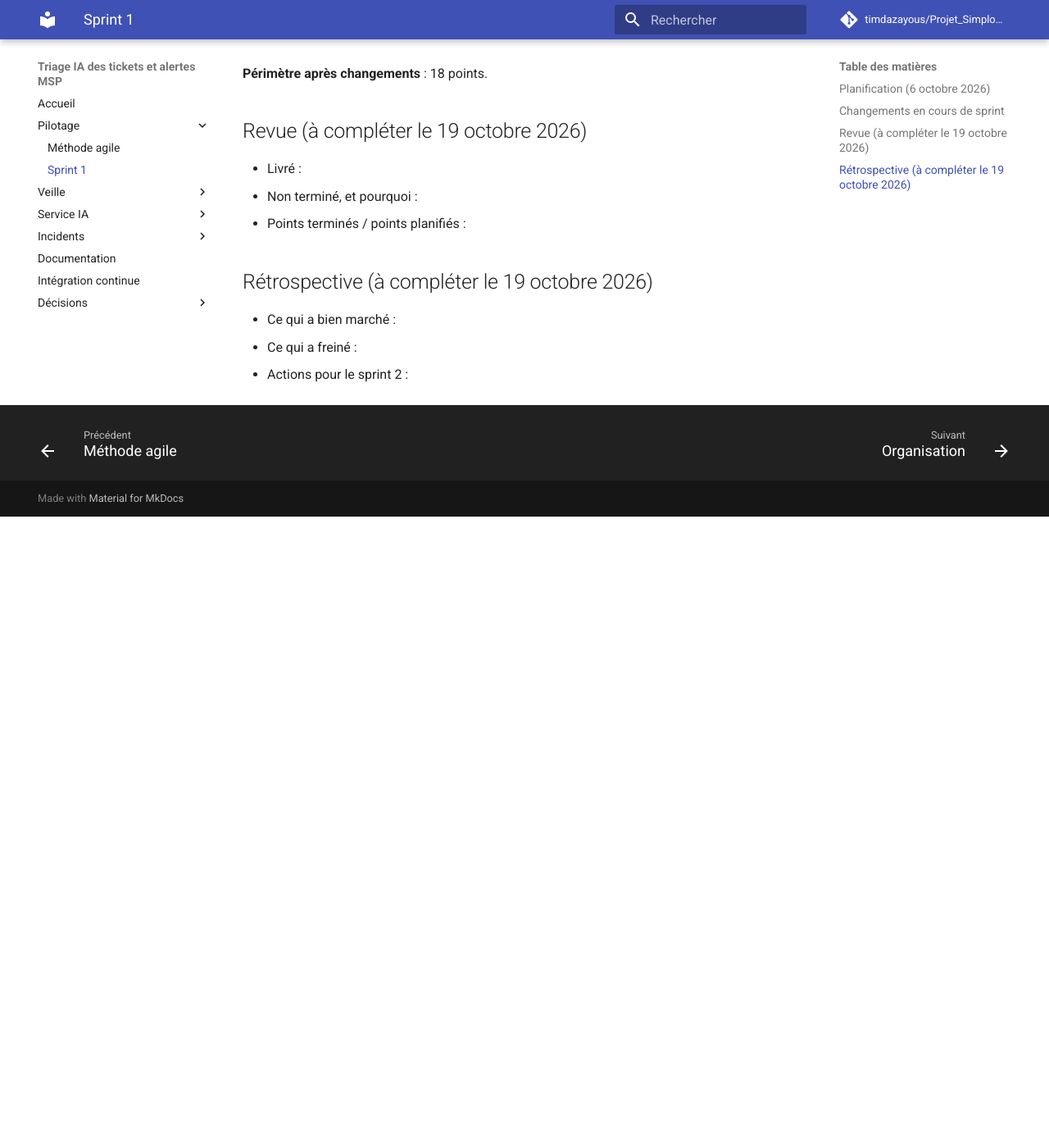
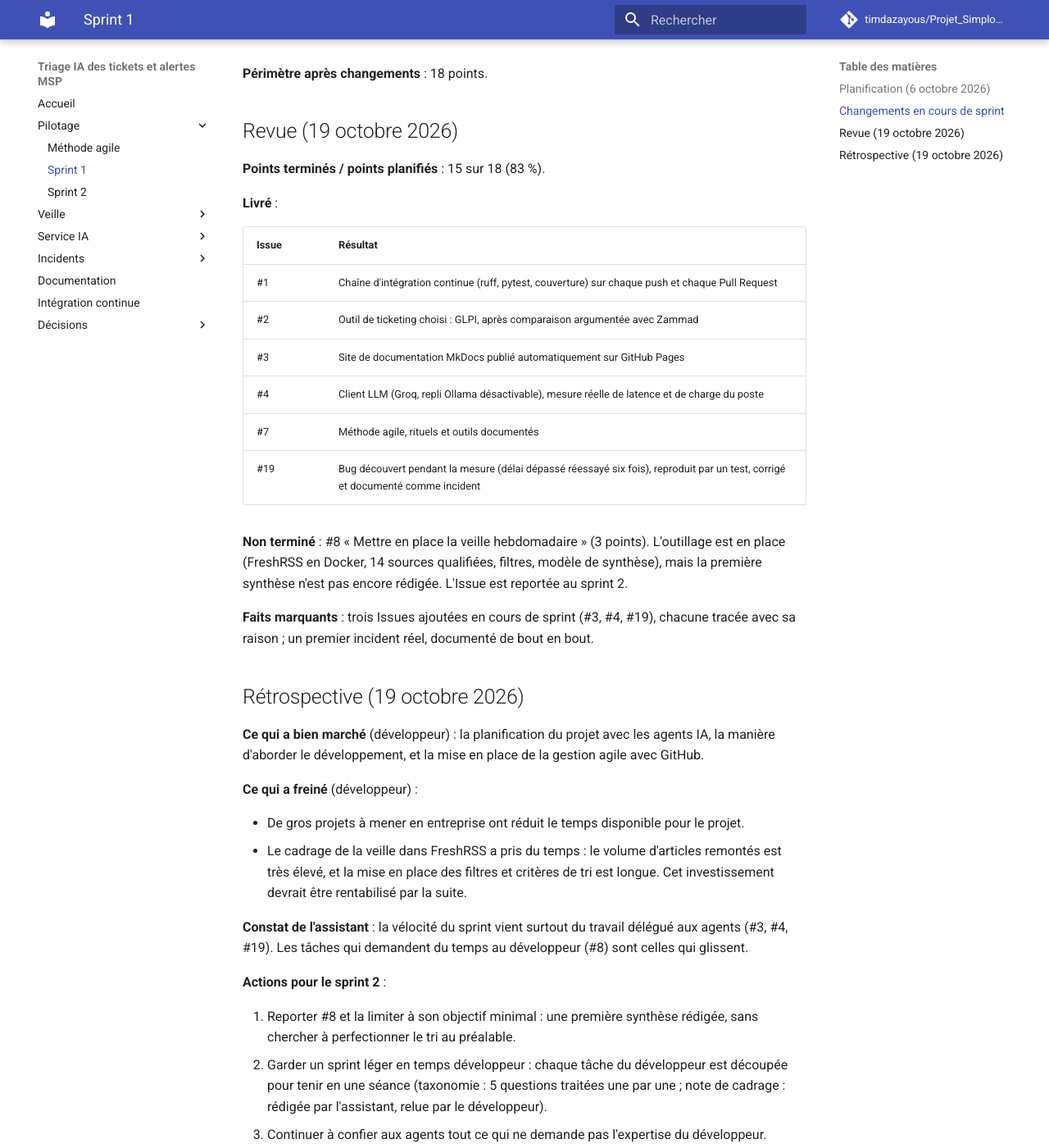
Before and after one commit to timdazayous/Projet_Simplon_FIN_ETUDES, an MkDocs documentation site: the page built from docs/sprints/sprint-01.md, in a window 1280 px wide and 1400 px high, scrolled down 1215 px. Shown: the whole window at 82% size. Built offline with MkDocs 1.6.1 and Material for MkDocs 9.7.7, drawn with Linux system fonts in a browser that asks for light colours; comment, search, counter and statistics services are not loaded; before the commit the page ends 1845 px from its top, so only the background shows below that.

Commit message:
Clôture le sprint 1 (revue, rétrospective) et planifie le sprint 2
Co-Authored-By: Claude Opus 5.5 <noreply@anthropic.com>

```diff
--- a/docs/sprints/sprint-01.md
+++ b/docs/sprints/sprint-01.md
@@ -26,14 +26,38 @@ Jalon : Phase 1 — Cadrage et fondations.
 
 **Périmètre après changements** : 18 points.
 
-## Revue (à compléter le 19 octobre 2026)
+## Revue (19 octobre 2026)
 
-- Livré :
-- Non terminé, et pourquoi :
-- Points terminés / points planifiés :
+**Points terminés / points planifiés** : 15 sur 18 (83 %).
 
-## Rétrospective (à compléter le 19 octobre 2026)
+**Livré** :
 
-- Ce qui a bien marché :
-- Ce qui a freiné :
-- Actions pour le sprint 2 :
+| Issue | Résultat |
+|---|---|
+| #1 | Chaîne d'intégration continue (ruff, pytest, couverture) sur chaque push et chaque Pull Request |
+| #2 | Outil de ticketing choisi : GLPI, après comparaison argumentée avec Zammad |
+| #3 | Site de documentation MkDocs publié automatiquement sur GitHub Pages |
+| #4 | Client LLM (Groq, repli Ollama désactivable), mesure réelle de latence et de charge du poste |
+| #7 | Méthode agile, rituels et outils documentés |
+| #19 | Bug découvert pendant la mesure (délai dépassé réessayé six fois), reproduit par un test, corrigé et documenté comme incident |
+
+**Non terminé** : #8 « Mettre en place la veille hebdomadaire » (3 points). L'outillage est en place (FreshRSS en Docker, 14 sources qualifiées, filtres, modèle de synthèse), mais la première synthèse n'est pas encore rédigée. L'Issue est reportée au sprint 2.
+
+**Faits marquants** : trois Issues ajoutées en cours de sprint (#3, #4, #19), chacune tracée avec sa raison ; un premier incident réel, documenté de bout en bout.
+
+## Rétrospective (19 octobre 2026)
+
+**Ce qui a bien marché** (développeur) : la planification du projet avec les agents IA, la manière d'aborder le développement, et la mise en place de la gestion agile avec GitHub.
+
+**Ce qui a freiné** (développeur) :
+
+- De gros projets à mener en entreprise ont réduit le temps disponible pour le projet.
+- Le cadrage de la veille dans FreshRSS a pris du temps : le volume d'articles remontés est très élevé, et la mise en place des filtres et critères de tri est longue. Cet investissement devrait être rentabilisé par la suite.
+
+**Constat de l'assistant** : la vélocité du sprint vient surtout du travail délégué aux agents (#3, #4, #19). Les tâches qui demandent du temps au développeur (#8) sont celles qui glissent.
+
+**Actions pour le sprint 2** :
+
+1. Reporter #8 et la limiter à son objectif minimal : une première synthèse rédigée, sans chercher à perfectionner le tri au préalable.
+2. Garder un sprint léger en temps développeur : chaque tâche du développeur est découpée pour tenir en une séance (taxonomie : 5 questions traitées une par une ; note de cadrage : rédigée par l'assistant, relue par le développeur).
+3. Continuer à confier aux agents tout ce qui ne demande pas l'expertise du développeur.
--- a/mkdocs.yml
+++ b/mkdocs.yml
@@ -22,6 +22,7 @@ nav:
   - Pilotage:
       - Méthode agile: pilotage.md
       - Sprint 1: sprints/sprint-01.md
+      - Sprint 2: sprints/sprint-02.md
   - Veille:
       - Organisation: veille/index.md
       - Sources: veille/sources.md
```
Also changed, not shown: CLAUDE.md (+3 -3 lines), docs/sprints/sprint-02.md (added, +36 -0 lines).
